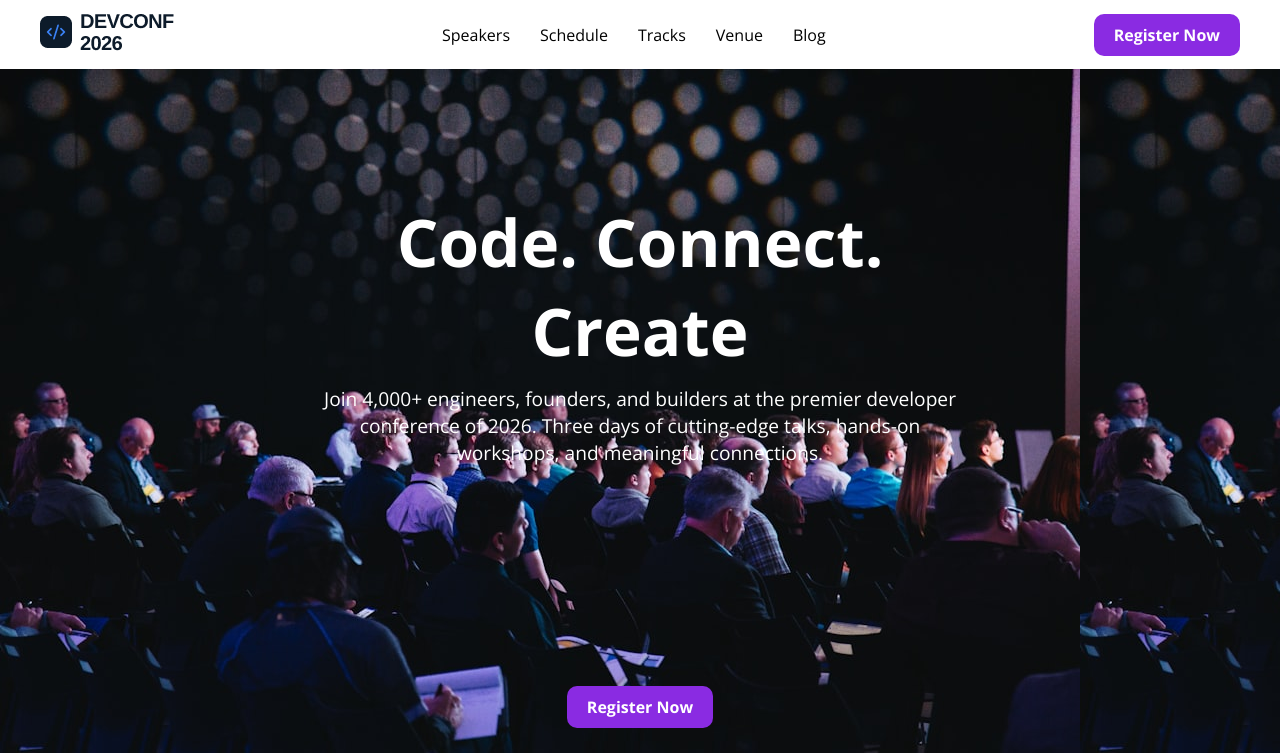
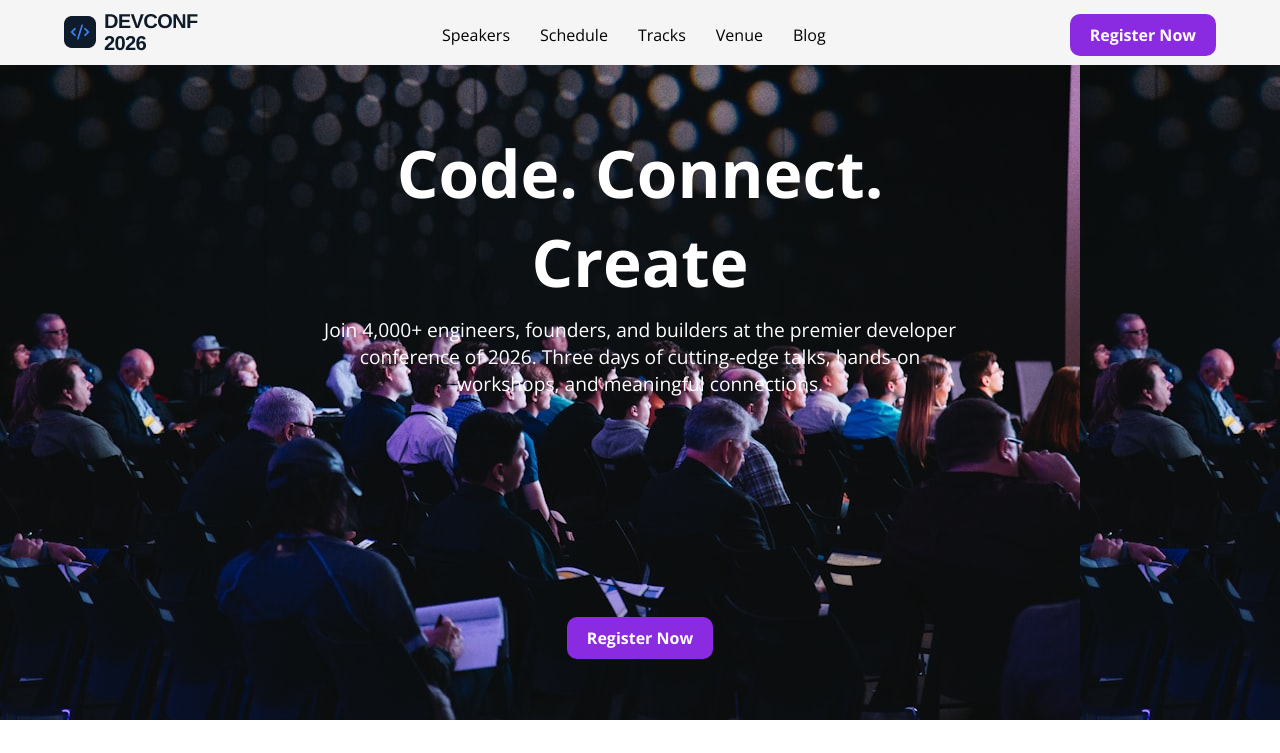
Before and after one commit to hridoyhossain0/Assignment1st, a plain HTML site: page index.html in a window 1280 px wide. Shown: the top 753 px of the page. Drawn offline with nearby package versions, Linux system fonts and the light colour scheme.

Commit message:
forget to fixed header section

```diff
--- a/index.html
+++ b/index.html
@@ -14,6 +14,9 @@
     <!-- Header section -->
 
     <header>
+
+        <div class="headerContainer">
+
             <div class="logoContainer">
                 <img src="./photos/logo.png" alt="logo.png">
             </div>
@@ -33,6 +36,9 @@
             <div class="headerBtnContainer">
                 <button class="commonBtn">Register Now</button>
             </div>
+
+        </div>
+
 
     </header>
 
--- a/style.css
+++ b/style.css
@@ -7,10 +7,25 @@
 /* header container */
 
 header{
+    position: fixed;
+    top: 0;
+    left: 0;
+    width: 100%;
+    height: 65px;
+    background-color: whitesmoke;
+    z-index: 1000;
+
+
+}
+
+.headerContainer {
     display: flex;
     justify-content: space-between;
+    max-width: 90%;
+    margin: 0 auto;
     align-items: center;
-    padding: 10px 40px;
+    padding: 10px 10px;
+
 }
 
 /* header nav container */
```
Lines whose indentation alone changed are shown as unchanged.
